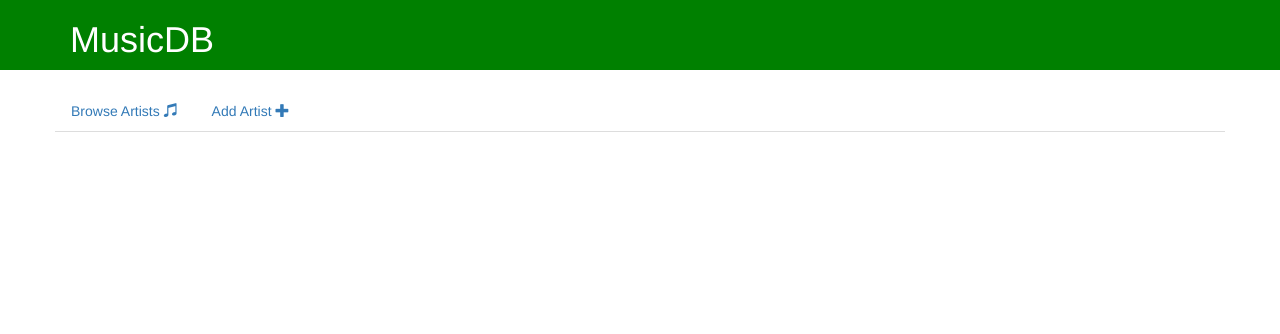
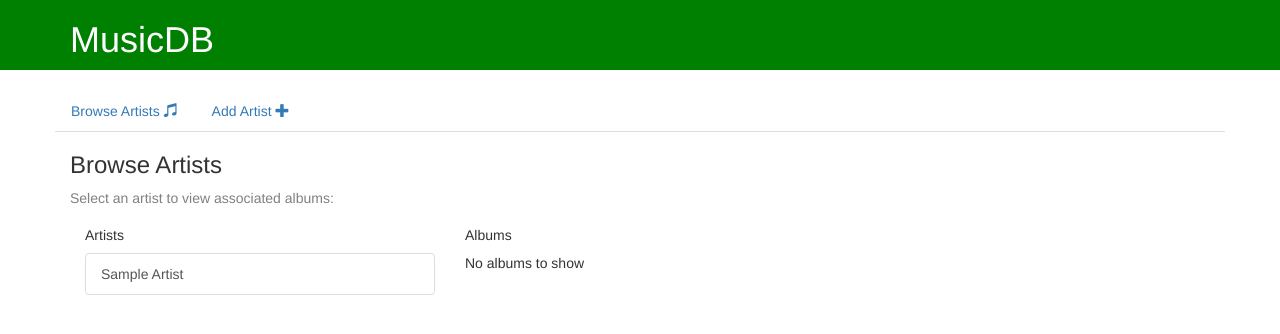
Before and after one commit to Paveltarno/musicdb, a Django app: template artists/templates/artists/index.html in a window 1280 px wide. Shown: the top 334 px of the page. Run offline with Django 3.2, Linux system fonts and the light colour scheme; the template is opened without the code that fills it: most values are stand-ins (such as "Sample title", 1, 10 or a date in 2020); some libraries are stand-ins or nearby versions.

Commit message:
Added browse albums page

```diff
--- /dev/null
+++ b/artists/templates/artists/_albums_list.html
@@ -0,0 +1,14 @@
+<h5>Albums</h5>
+<div class="list-group">
+  {% if albums %}
+    {% for album in albums %}
+    <div class="list-group-item">
+      <img class="list-group-item-text" src="{{ album.cover_url }}">
+  {{ album.name | title }}
+    </div>
+
+    {% endfor %}
+  {% else %}
+    No albums to show
+  {% endif %}
+</div>
--- /dev/null
+++ b/artists/templates/artists/_artists_list.html
@@ -0,0 +1,10 @@
+<h5>Artists</h5>
+<div class="list-group">
+  {% for artist in artists %}
+
+    <a href="{% url 'artists:index' artist.id %}" class="list-group-item {% if selected_artist and selected_artist.id == artist.id %}active{% endif %}
+    ">
+      {{ artist.name | title }}
+    </a>
+  {% endfor %}
+</div>
--- a/artists/templates/artists/index.html
+++ b/artists/templates/artists/index.html
@@ -1,5 +1,22 @@
 {% extends "artists/base.html" %}
 
 {% block content %}
-
+<div class="col-md-12">
+  <h3>Browse Artists</h3>
+  {% if artists %}
+    <p class="sub-header">
+      Select an artist to view associated albums:
+    </p>
+    <div class="col-md-4">
+      {% include "artists/_artists_list.html" with artists=artists selected_artist=selected_artist %}
+    </div>
+    <div class="col-md-6">
+      {% include "artists/_albums_list.html" with albums=selected_artist.album_set.all %}
+    </div>
+  {% else %}
+    <p class="sub-header">
+      No artists found
+    </p>
+  {% endif %}
+</div>
 {% endblock %}
--- a/artists/urls.py
+++ b/artists/urls.py
@@ -2,6 +2,7 @@ from django.conf.urls import patterns, url
 from artists import views
 
 urlpatterns = patterns('',
+    url(r'^(?P<artist_id>\d+)/?', views.index, name='index'),
     url(r'^$', views.index, name='index'),
     url(r'^new/$', views.new, name='new'),
     url(r'^create/$', views.create, name='create'),
--- a/musicdb/urls.py
+++ b/musicdb/urls.py
@@ -1,6 +1,8 @@
 from django.conf.urls import patterns, include, url
+from django.http import HttpResponseRedirect
+
 
 urlpatterns = patterns('',
-
-    url(r'^', include('artists.urls', namespace="artists"))
+    url(r'^$', lambda r: HttpResponseRedirect('artists/')),
+    url(r'^artists/', include('artists.urls', namespace="artists"))
 )
```
Also changed, not shown: artists/models.py (+8 -0 lines), artists/views.py (+22 -5 lines), artists/migrations/0004_auto_20150215_2207.py (added).
